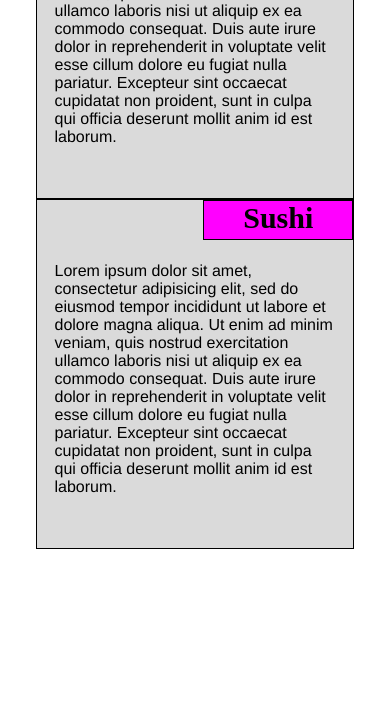
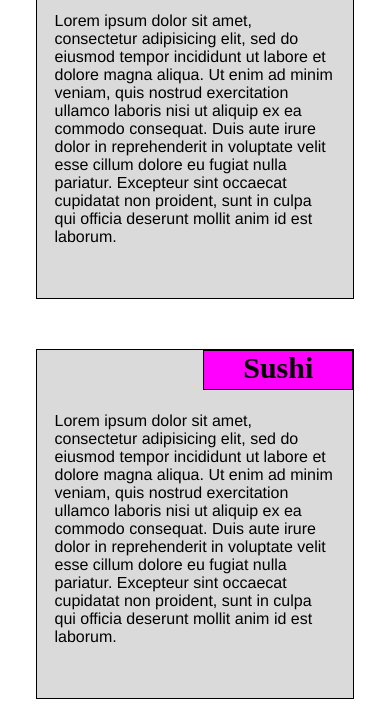
Before and after one commit to Dotacho/WebCourse, a plain HTML site: page index.html in a window 390 px wide. Shown: the part 584-1301 px from the top of the page. Before the commit the page ends 1133 px from the top, so only its background shows below. Drawn offline with Linux system fonts and the light colour scheme.

Commit message:
Corrected the margins on the small screen

```diff
--- a/css/mystyle.css
+++ b/css/mystyle.css
@@ -75,10 +75,10 @@
 
 		@media (max-width: 767px) {
 			.col-sm-12 {
-				float:left;
+				clear:left;
 				border: 1px solid black;
 				margin-left: 5%;
-				margin-bottom:: 50px;
+				margin-top: 50px;
 			}
 			.col-sm-12 {width: 90%;}
 		}
```
